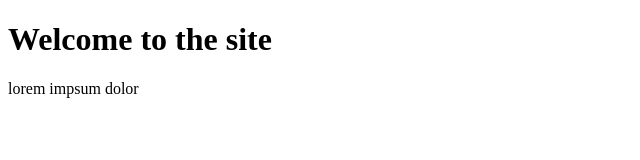
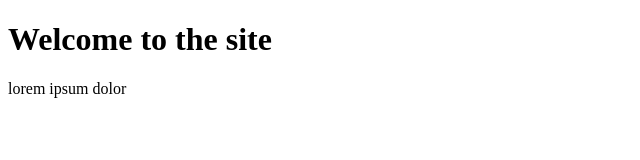
Before and after one commit to albertobalsalm/site0, a plain HTML site: page index.html in a window 1280 px wide. Shown: the full height of the page, 0-640 px from the left. Drawn offline with Linux system fonts and the light colour scheme.

Commit message:
fixed typo

```diff
--- a/index.html
+++ b/index.html
@@ -4,5 +4,5 @@
 </head>
 <html>
 	<h1>Welcome to the site</h1>
-	<p>lorem impsum dolor</p>
+	<p>lorem ipsum dolor</p>
 </html>
```
